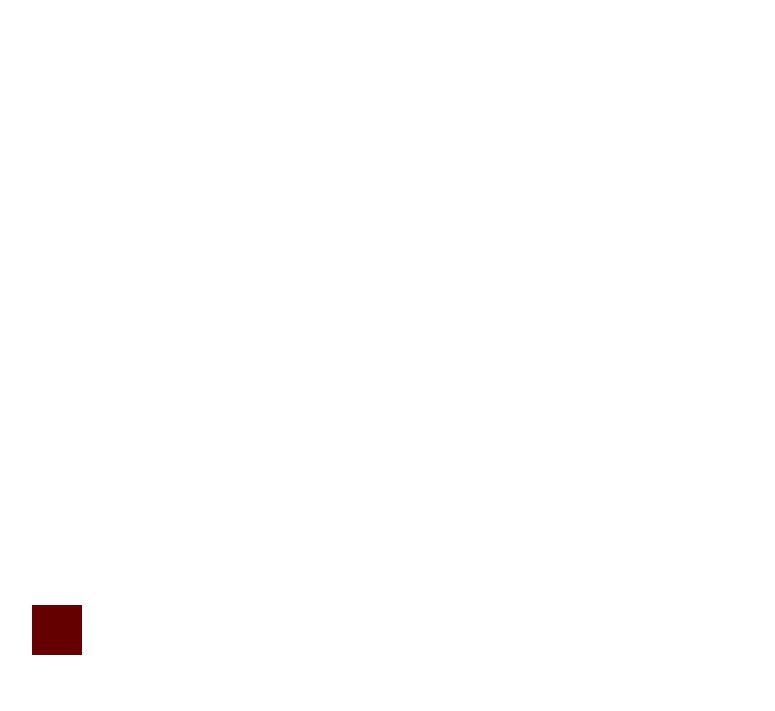
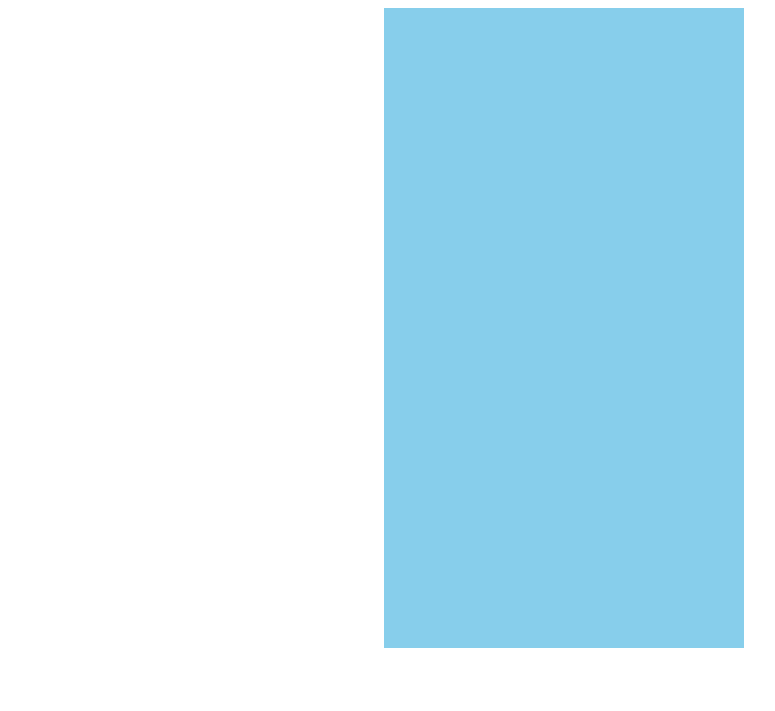
Before and after one commit to Alexbedoya/FlappyBirdGame, a plain HTML site: page index.html in a window 1280 px wide. Shown: the whole page, without its empty margins (76-851 px from the left). Drawn offline with Linux system fonts and the light colour scheme.

Commit message:
create flappybird.css

```diff
--- /dev/null
+++ b/flappybird.css
@@ -0,0 +1,8 @@
+body {
+    font-family: 'Courier New', Courier, monospace;
+    text-align: center;
+}
+
+#board {
+    background-color: skyblue;
+}
--- a/index.html
+++ b/index.html
@@ -3,11 +3,11 @@
 <head>
     <meta charset="UTF-8">
     <meta name="viewport" content="width=device-width, initial-scale=1.0">
-    <title>Document</title>
+    <title>Flappy Bird</title>
+    <link rel=" stylesheet" href="flappybird.css">
+    <script src="juego.js"></script>
 </head>
 <body>
-    <canvas id="lienzoJuego"></canvas>
-    <canvas id="lienzoJuego2"></canvas>
-    <script src="juego.js"></script>
+    <canvas id="board"></canvas>
 </body>
 </html>
--- a/juego.js
+++ b/juego.js
@@ -1,3 +1,18 @@
+let board
+let boardWidth = 360
+let boardHeight = 640
+let context
+
+window.onload = function() {
+    board = document.getElementById("board")
+    board.height = boardHeight
+    board.width = boardWidth
+    context = board.getContext("2d") // used for drawing on the board
+
+}
+
+
+/*
 var contexto = document.getElementById("lienzoJuego").getContext("2d")
 contexto.canvas.width = 300
 contexto.canvas.height = 700
@@ -24,4 +39,4 @@ function loop() {
     personaje.y += gravedad
 }
 
-window.addEventListener("keydown", keyDown)
+window.addEventListener("keydown", keyDown)*/
```
